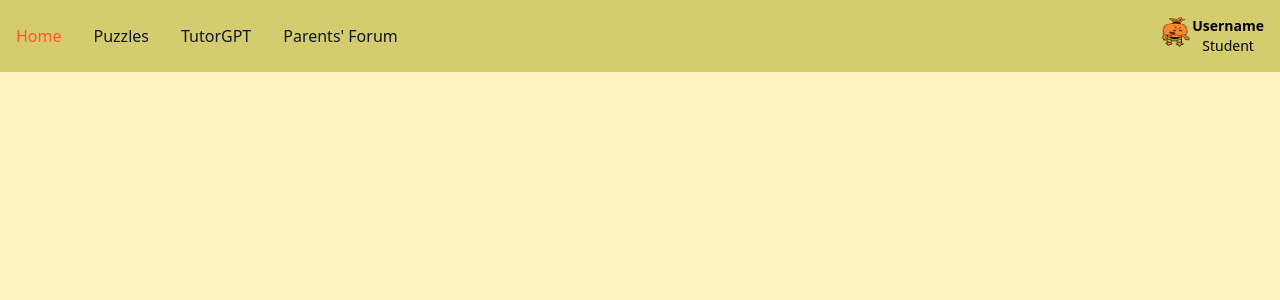
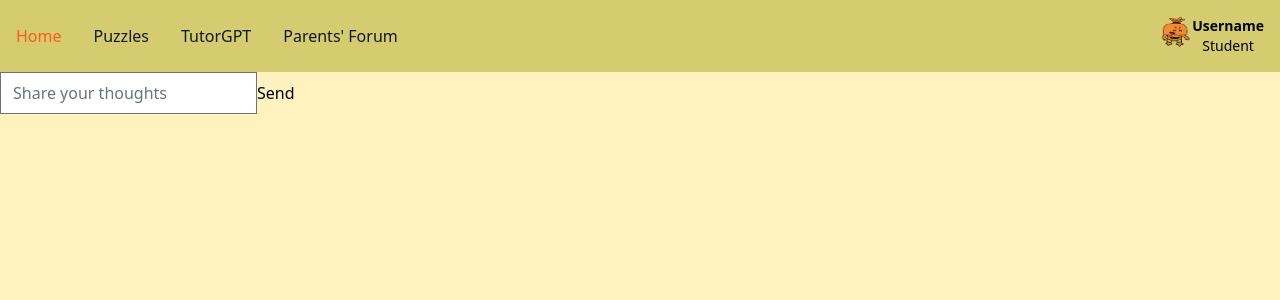
Before and after one commit to mohammadfadhli/sensoryspark, a Vue app: page /parentsforum in a window 1280 px wide. Shown: the top 300 px of the page. Built offline with nearby package versions, Linux system fonts and the light colour scheme.

Commit message:
created firebase config file

```diff
--- a/package.json
+++ b/package.json
@@ -9,6 +9,7 @@
   },
   "dependencies": {
     "autoprefixer": "^10.4.15",
+    "firebase": "^10.3.0",
     "flowbite": "^1.8.1",
     "pinia": "^2.1.6",
     "tailwindcss": "^3.3.3",
--- a/src/views/parentsForum.vue
+++ b/src/views/parentsForum.vue
@@ -2,6 +2,7 @@
     export default{
         data(){
             return {
+                newMessage: ''
             };
         },
         methods:{
@@ -11,5 +12,11 @@
 </script>
 
 <template>
+    <div>
+      <form @submit.prevent="sendMessage">
+        <input v-model="newMessage" type="text" placeholder="Share your thoughts" />
+        <button type="submit">Send</button>
+      </form>
+    </div>
 
-</template>
+  </template>
```
Also changed, not shown: firebaseConfig.js (added, +17 -0 lines), 1 other file (tests, documents, lock files or other folders).
